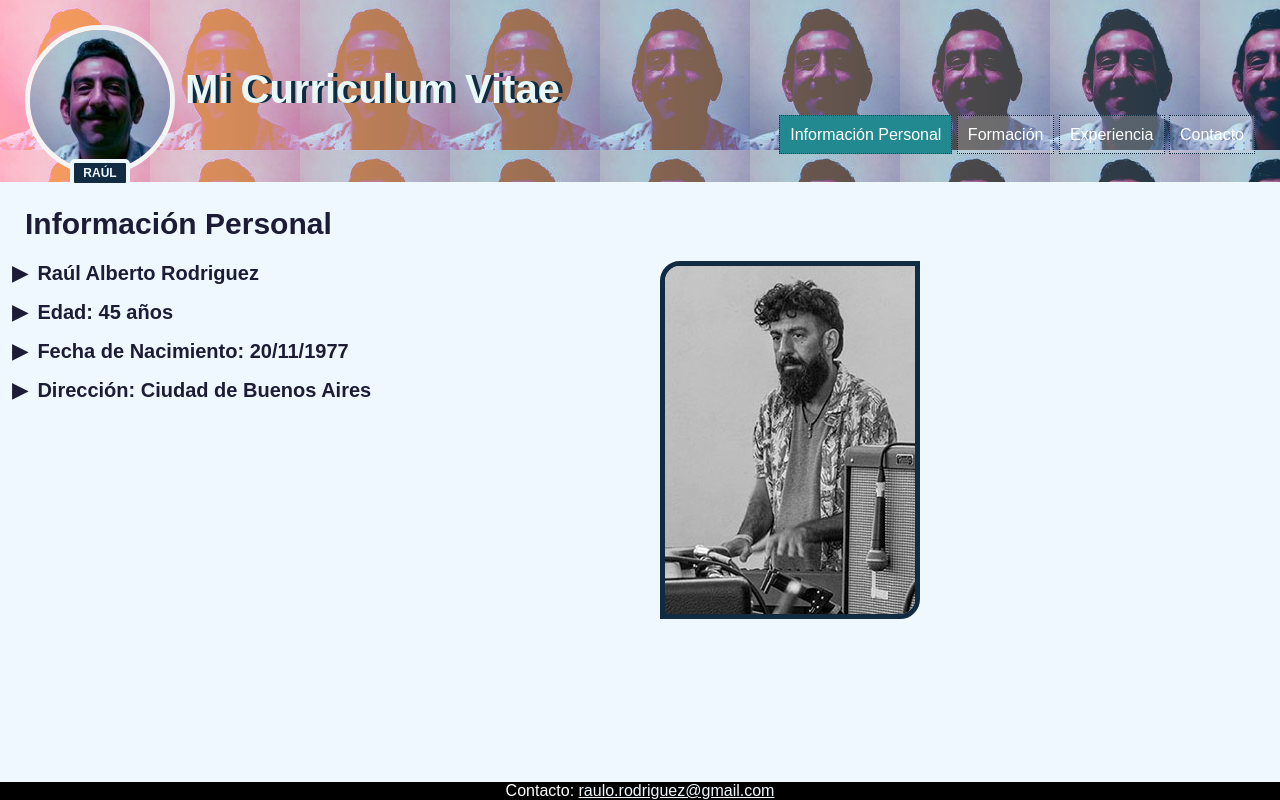
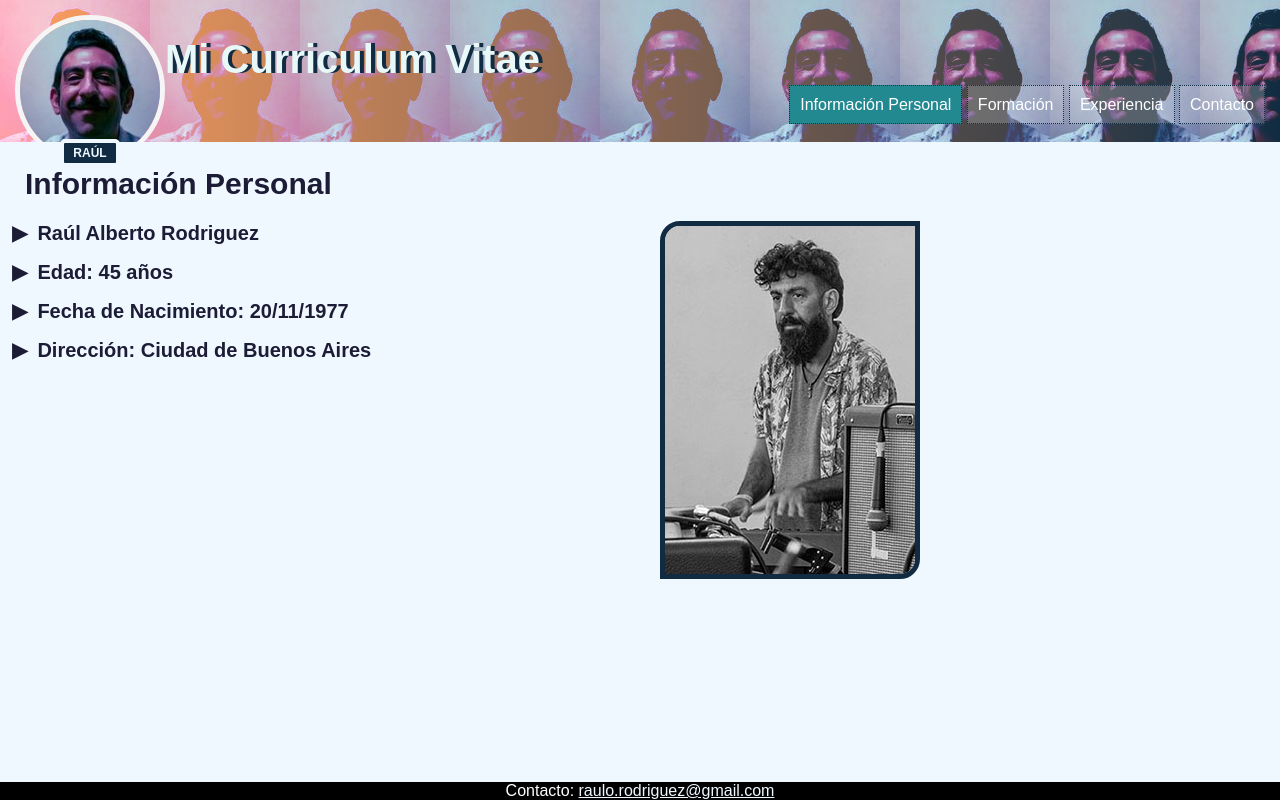
Before and after one commit to raulo1977/micurriculum, a plain HTML site: page index.html in a window 1280 px wide. Drawn offline with Linux system fonts and the light colour scheme; a web font is replaced by a local one.

Commit message:
listo para presentar

```diff
--- a/files/styles.css
+++ b/files/styles.css
@@ -48,6 +48,7 @@ section p {
   margin-bottom: 20px;
 }
 
+header{min-height: 250;}
 header img {
   width: 150px;
   border-radius: 50%;
@@ -55,8 +56,8 @@ header img {
 }
 
 header h1 {
-  margin-top: -120px;
-  margin-left: 160px;
+  margin-top: -130px;
+  margin-left: 150px;
   font-size: 40px;
   text-shadow: 4px 0 rgb(17, 44, 66);
 }
@@ -68,7 +69,7 @@ header p {
   padding: 3px;
   text-align: center;
   position: relative;
-  margin-top: -20px;
+  margin-top: -30px;
   margin-left: 45px;
   border-radius: 5px;
   border:4px solid aliceblue ;
@@ -77,7 +78,7 @@ header p {
 }
 
 header {
-  padding: 25px;
+  padding: 15px;
   background-color: rgb(17, 44, 66);
   color: rgb(232, 248, 248);
   background-image: url("../images/fotoperfil.jpg"), linear-gradient(to right, rgb(255, 159, 95), rgb(17, 44, 66));
```
